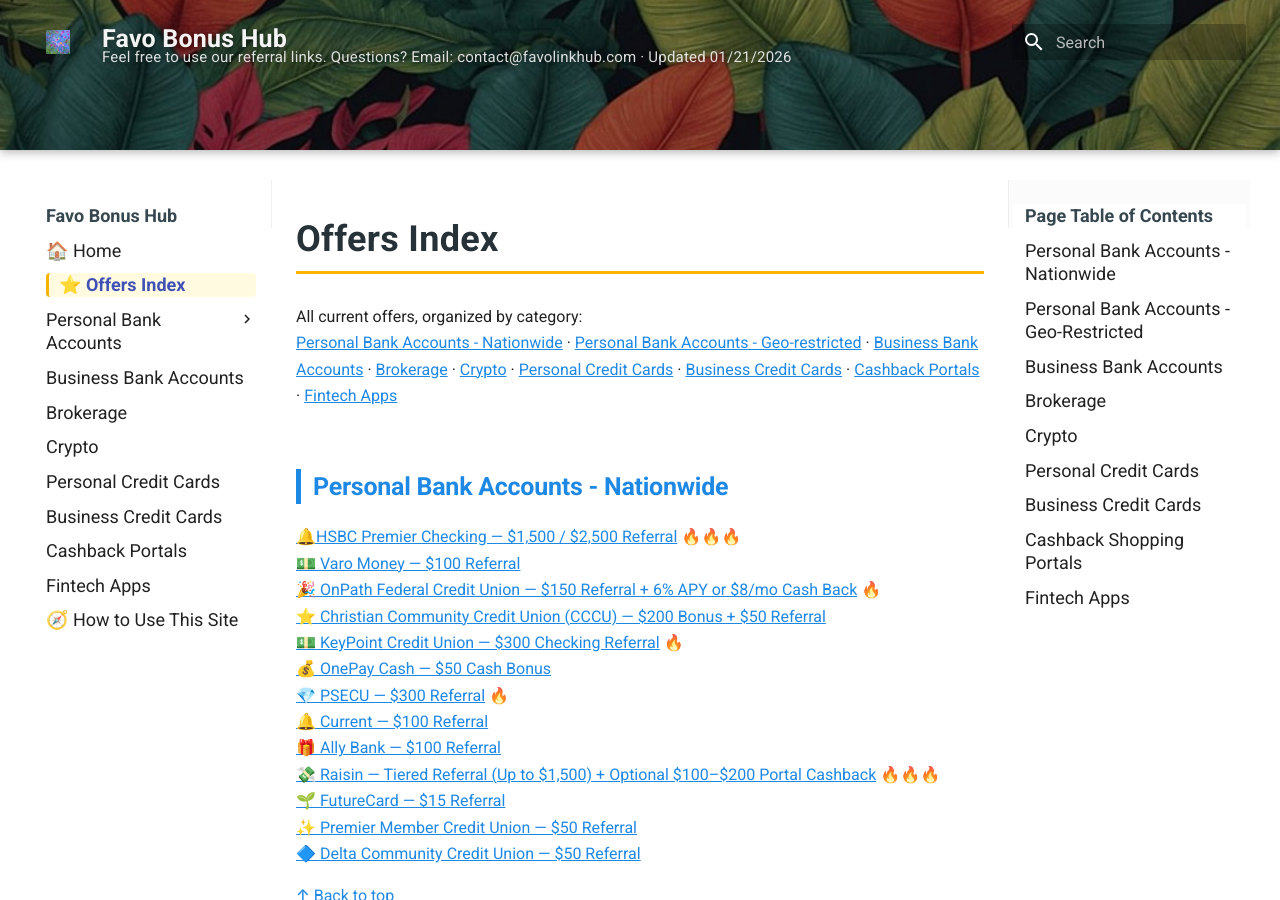
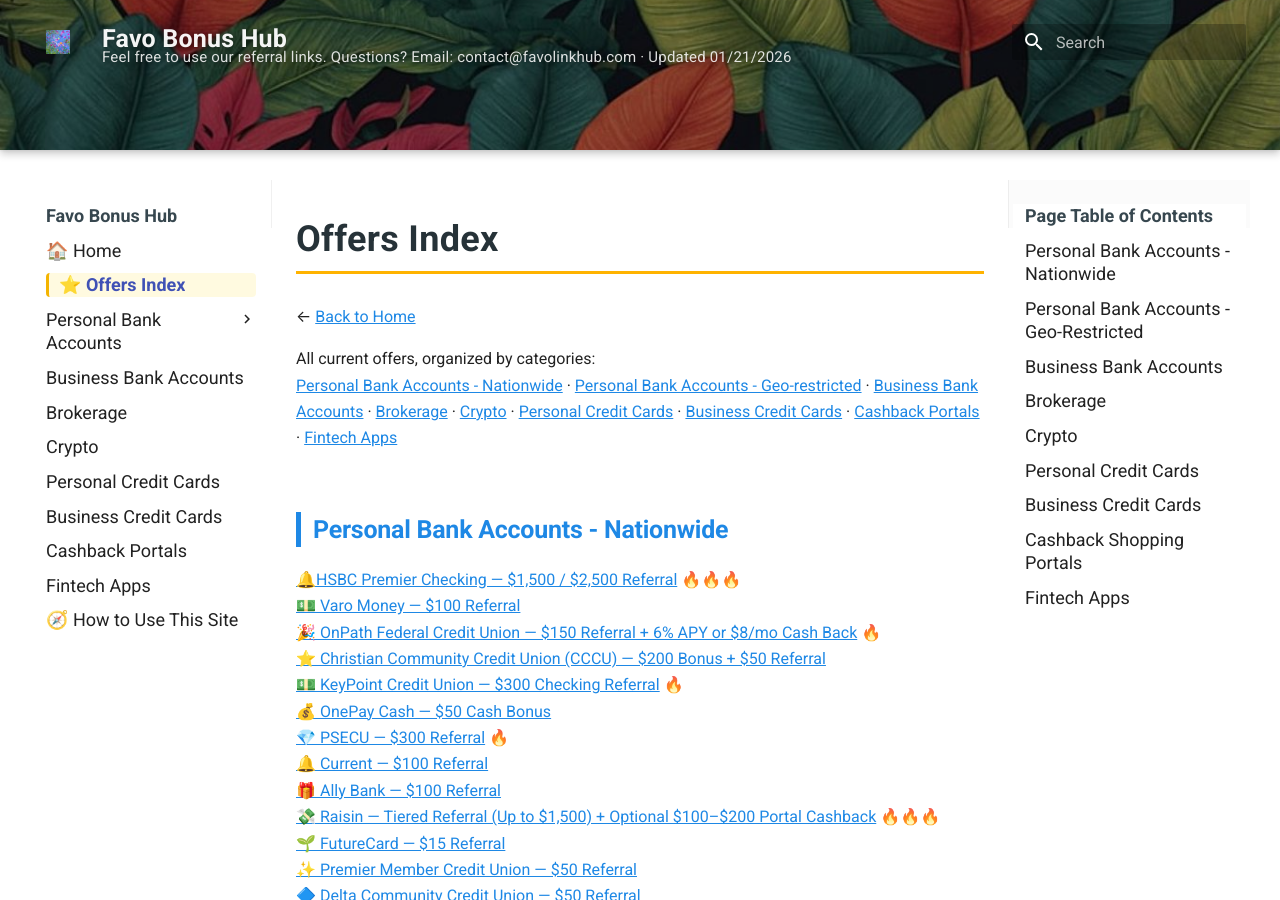
Before and after one commit to whispersofzephyr/favolinkhub-site, an MkDocs documentation site: the page built from docs/offers-index.md, in a window 1280 px wide and 900 px high. Built offline with MkDocs 1.6.1 and Material for MkDocs 9.7.7, drawn with Linux system fonts in a browser that asks for light colours.

Commit message:
Update offers-index.md

```diff
--- a/docs/offers-index.md
+++ b/docs/offers-index.md
@@ -4,7 +4,9 @@ title: Offers Index
 <a id="top"></a>
 # Offers Index
 
-All current offers, organized by category:
+← [Back to Home](index.md)
+
+All current offers, organized by categories:
 [Personal Bank Accounts - Nationwide](#personal-bank-nationwide) · [Personal Bank Accounts - Geo-restricted](#personal-bank-geo) · [Business Bank Accounts](#business-bank) · [Brokerage](#brokerage) · [Crypto](#crypto) · [Personal Credit Cards](#personal-credit-cards) · [Business Credit Cards](#business-credit-cards) · [Cashback Portals](#cashback-portals) · [Fintech Apps](#fintech-apps)
 
 <a id="personal-bank-nationwide"></a>
```
